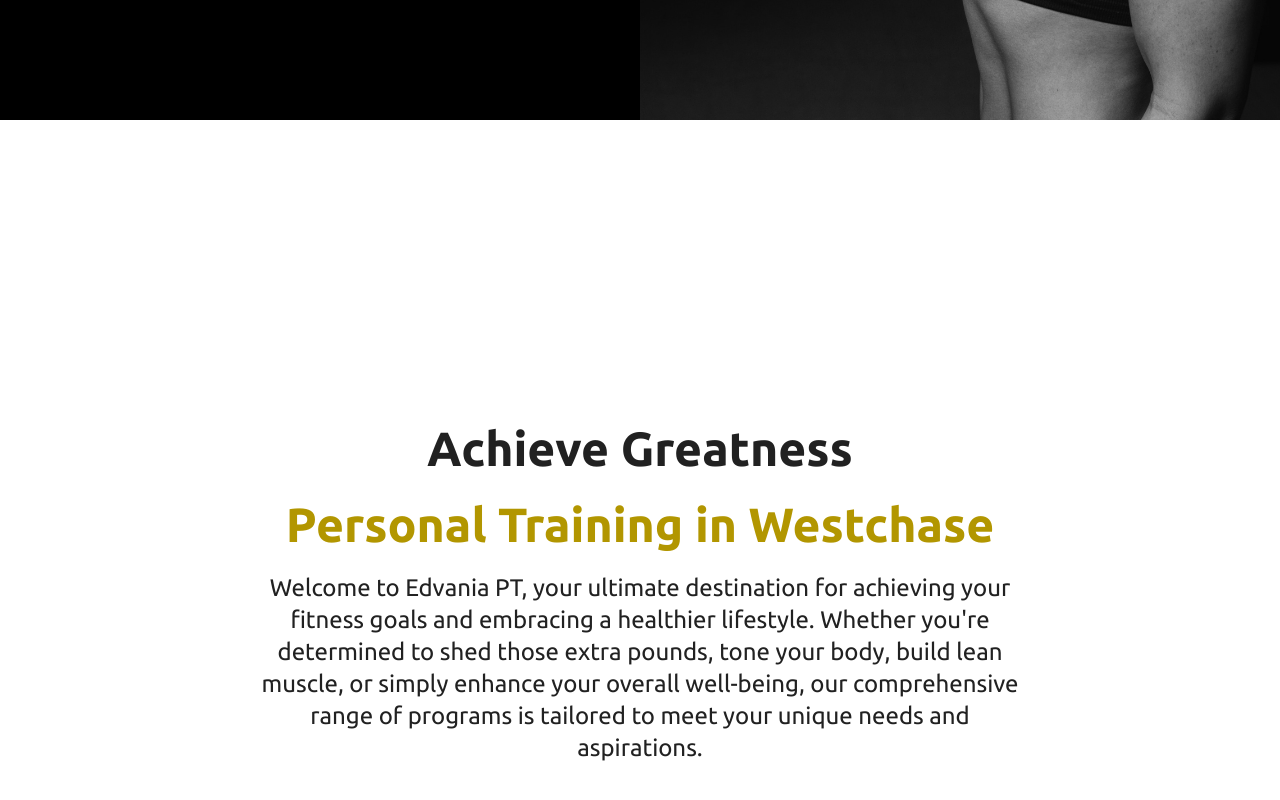
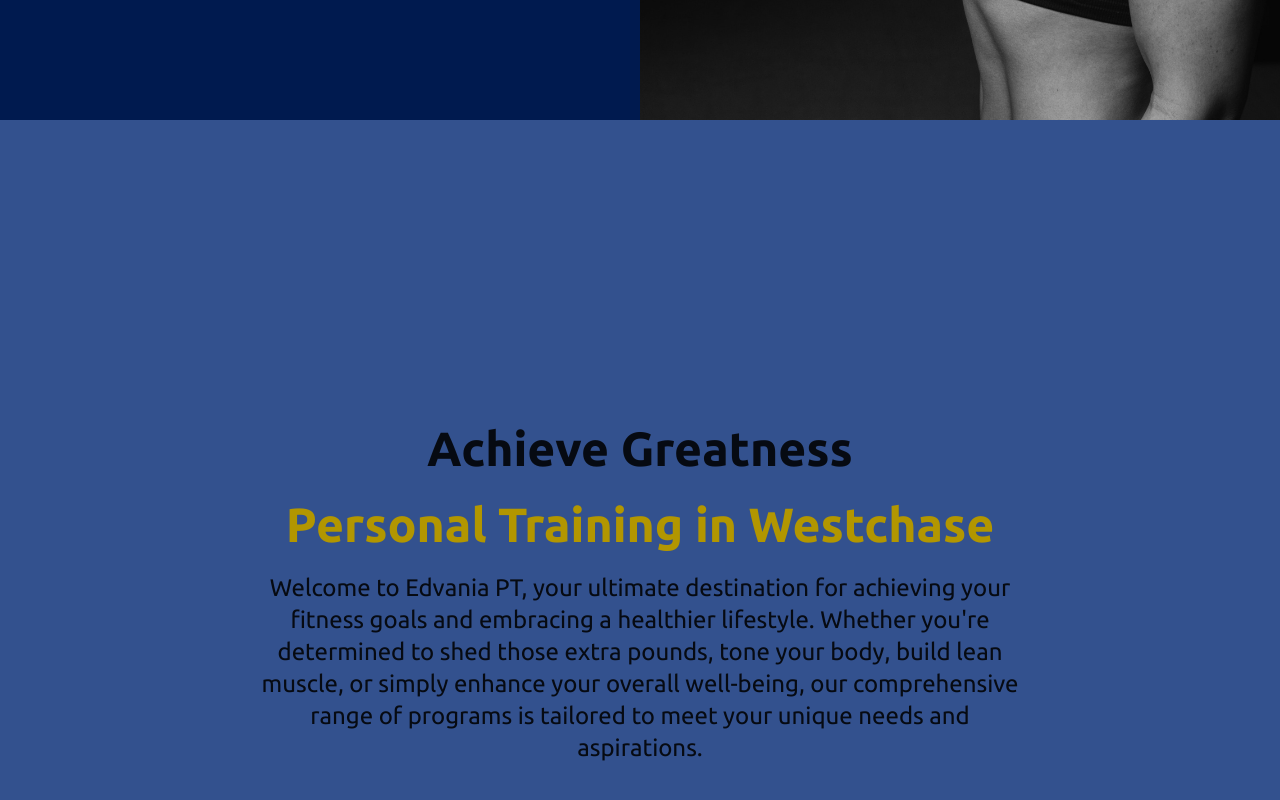
Before and after one commit to jamesdev4you/newpersonaltraining, a React (Create React App) app: page / in a window 1280 px wide. Shown: the part 680-1480 px from the top of the page. Built offline with nearby package versions, Linux system fonts and the light colour scheme.

Commit message:
colors + logo

```diff
--- a/package.json
+++ b/package.json
@@ -6,7 +6,7 @@
     "@emotion/react": "^11.11.1",
     "@emotion/styled": "^11.11.0",
     "@mui/icons-material": "^5.11.16",
-    "@mui/material": "^5.13.4",
+    "@mui/material": "^5.13.5",
     "@testing-library/jest-dom": "^5.16.5",
     "@testing-library/react": "^13.4.0",
     "@testing-library/user-event": "^13.5.0",
--- a/src/App.js
+++ b/src/App.js
@@ -1,5 +1,5 @@
 import React from "react";
-import './index.css';
+import "./index.css";
 import { createTheme, ThemeProvider } from "@mui/material/styles";
 import Menu from "./primary_component/Menu";
 import Home from "./primary_component/Home";
@@ -10,9 +10,9 @@
     pillRadius: 50,
   },
   palette: {
-    primary: { main: "#000000" },
+    primary: { main: "#002672" },
     secondary: {
-      main: "#fff",
+      main: "#002672",
     },
     error: { main: "#ffd700" },
   },
@@ -23,7 +23,7 @@
     <ThemeProvider theme={theme}>
       <Menu />
       <Home />
-      <Footer/>
+      <Footer />
     </ThemeProvider>
   );
 }
--- a/src/primary_component/Menu.js
+++ b/src/primary_component/Menu.js
@@ -13,7 +13,7 @@
 import Toolbar from "@mui/material/Toolbar";
 import Button from "@mui/material/Button";
 import Logo from "../assets/logo.png";
-import '../index.css';
+import "../index.css";
 
 const drawerWidth = 240;
 const navItems = ["Home", "About", "Services", "Testimonials", "Contact"];
@@ -30,12 +30,14 @@
       onClick={handleDrawerToggle}
       sx={{ textAlign: "center", backgroundColor: "primary.main" }}
     >
-      <img src={Logo} alt="yooo"style={{ height: "75px", width: "150px" }} />
+      <img src={Logo} alt="yooo" style={{ height: "75px", width: "150px" }} />
       <Divider sx={{ backgroundColor: "primary.main" }} />
       <List>
         {navItems.map((item) => (
           <ListItem key={item} disablePadding>
-            <ListItemButton sx={{ textAlign: "center", color: "#fff", fontFamily: 'Ubuntu' }}>
+            <ListItemButton
+              sx={{ textAlign: "center", color: "#fff", fontFamily: "Ubuntu" }}
+            >
               <ListItemText primary={item} />
             </ListItemButton>
           </ListItem>
@@ -63,8 +65,8 @@
             alt="yooo"
             style={{
               display: { xs: "none", sm: "block" },
-              height: "70px",
-              width: "150px",
+              height: "75px",
+              width: "85px",
             }}
           />
           <Box
--- a/src/secondary_component/Header.js
+++ b/src/secondary_component/Header.js
@@ -18,7 +18,7 @@
         sx={{
           width: "50%",
           height: "100%",
-          backgroundColor: "black",
+          backgroundColor: "primary.dark",
           display: "flex",
           flexDirection: "column",
           paddingLeft: "70px",
--- a/src/secondary_component/HomeAbout.js
+++ b/src/secondary_component/HomeAbout.js
@@ -3,7 +3,7 @@
 import PersonalTraining from "../assets/personaltraining.jpg";
 import { Button } from "../custom_components/Styled";
 import Typography from "@mui/material/Typography";
-import '../index.css';
+import "../index.css";
 
 const HomeAbout = () => {
   return (
@@ -11,7 +11,7 @@
       sx={{
         height: "800px",
         width: "100%",
-        backgroundColor: "black",
+        backgroundColor: "primary.dark",
         display: "flex",
         alignItems: "center",
         justifyContent: "space-around",
@@ -38,11 +38,15 @@
             gap: "30px",
           }}
         >
-          <Typography color="white" variant="h4" sx={{fontFamily:"Ubuntu"}}>
+          <Typography color="white" variant="h4" sx={{ fontFamily: "Ubuntu" }}>
             {" "}
             Online & Individual Personal Trainer in Fareham
           </Typography>
-          <Typography color="white" variant="h6" sx={{fontFamily:"Normal", fontSize: {xl: '20px', lg: '16px'}}}>
+          <Typography
+            color="white"
+            variant="h6"
+            sx={{ fontFamily: "Normal", fontSize: { xl: "20px", lg: "16px" } }}
+          >
             {" "}
             Throughout my fitness journey, I’ve helped hundreds of people to
             improve their relationship with food and their bodies. But more than
@@ -52,7 +56,11 @@
             trainer in Fareham, I want to help you stick with a training
             programme long enough that you see real results.
           </Typography>
-          <Typography color="white" variant="h6" sx={{fontFamily:"Normal", fontSize: {xl: '20px', lg: '16px'}}}>
+          <Typography
+            color="white"
+            variant="h6"
+            sx={{ fontFamily: "Normal", fontSize: { xl: "20px", lg: "16px" } }}
+          >
             {" "}
             Throughout my fitness journey, I’ve helped hundreds of people to
             improve their relationship with food and their bodies. But more than
@@ -72,7 +80,7 @@
             backgroundImage: `url(${PersonalTraining})`,
             backgroundRepeat: "no-repeat",
             backgroundSize: "cover",
-            backgroundPosition: "right"
+            backgroundPosition: "right",
           }}
         ></Box>
       </Box>
--- a/src/secondary_component/HomeContact.js
+++ b/src/secondary_component/HomeContact.js
@@ -13,7 +13,7 @@
       sx={{
         width: "100%",
         height: "300px",
-        backgroundColor: "black",
+        backgroundColor: "primary.dark",
         display: "flex",
         flexDirection: "column",
         justifyCotent: "center",
--- a/src/secondary_component/HomeOptions.js
+++ b/src/secondary_component/HomeOptions.js
@@ -5,7 +5,7 @@
 import FitnessCenterIcon from "@mui/icons-material/FitnessCenter";
 import NoFoodIcon from "@mui/icons-material/NoFood";
 import { WhiteButton } from "../custom_components/Styled";
-import '../index.css';
+import "../index.css";
 
 const Options = [
   {
@@ -37,10 +37,16 @@
         flexDirection: "column",
         justifyContent: "start",
         alignItems: "center",
-        background: "linear-gradient(to bottom, white 90%, black 10%)",
+        background: "linear-gradient(to bottom, #33518E 90%, #001A4F 10%)",
       }}
     >
-      <Box sx={{ height: "300px", width: "100%" }}></Box>
+      <Box
+        sx={{
+          height: "300px",
+          width: "100%",
+          backgroundColor: "primary.light",
+        }}
+      ></Box>
       <Box
         sx={{
           height: "400px",
@@ -51,9 +57,14 @@
           alignItems: "center",
           gap: "20px",
           marginBottom: "50px",
+          backgroundColor: "primary.light",
         }}
       >
-        <Typography variant="h3" align="center" sx={{ fontFamily: "Ubuntu",width: "50%" }}>
+        <Typography
+          variant="h3"
+          align="center"
+          sx={{ fontFamily: "Ubuntu", width: "50%" }}
+        >
           Achieve Greatness
         </Typography>
         <Typography
@@ -63,7 +74,11 @@
         >
           Personal Training in Westchase
         </Typography>
-        <Typography variant="h5" align="center" sx={{ fontFamily: "Normal",width: "60%" }}>
+        <Typography
+          variant="h5"
+          align="center"
+          sx={{ fontFamily: "Normal", width: "60%" }}
+        >
           Welcome to Edvania PT, your ultimate destination for achieving your
           fitness goals and embracing a healthier lifestyle. Whether you're
           determined to shed those extra pounds, tone your body, build lean
@@ -75,7 +90,7 @@
       <Box
         sx={{
           height: "550px",
-          width: {lg: "80%", sm: "90%"},
+          width: { lg: "80%", sm: "90%" },
           display: "flex",
           alignItems: "start",
           justifyContent: "space-around",
@@ -85,7 +100,7 @@
           <Box
             sx={{
               height: "550px",
-              width: {lg: "31%", sm: "30%"},
+              width: { lg: "31%", sm: "30%" },
               zIndex: "1",
 
               paddingTop: "50px",
@@ -100,13 +115,25 @@
             }}
           >
             {item.logo}
-            <Typography align="center" variant="h4" sx={{fontFamily: "Ubuntu"}}>
+            <Typography
+              align="center"
+              variant="h4"
+              sx={{ fontFamily: "Ubuntu" }}
+            >
               {item.title}
             </Typography>
-            <Typography align="center" variant="h6" sx={{ fontFamily: "Normal", padding: "10px", fontSize: {xl: '20px', lg: '16px'} }}>
+            <Typography
+              align="center"
+              variant="h6"
+              sx={{
+                fontFamily: "Normal",
+                padding: "10px",
+                fontSize: { xl: "20px", lg: "16px" },
+              }}
+            >
               {item.desc}
             </Typography>
-            <WhiteButton variant="outlined" pill >
+            <WhiteButton variant="outlined" pill>
               {" "}
               Learn More
             </WhiteButton>
--- a/src/secondary_component/HomeTestimonial.js
+++ b/src/secondary_component/HomeTestimonial.js
@@ -6,7 +6,9 @@
 
 const HomeTestimonial = () => {
   return (
-    <Box sx={{ height: "1500px", width: "100%" }}>
+    <Box
+      sx={{ height: "1500px", width: "100%", backgroundColor: "primary.light" }}
+    >
       <Box
         sx={{
           width: "70%",
@@ -14,6 +16,7 @@
           margin: "auto",
           display: "flex",
           flexDirection: "column",
+          backgroundColor: "primary.light",
         }}
       >
         {" "}
@@ -24,6 +27,7 @@
             alignItems: "center",
             gap: "50px",
             marginBottom: "50px",
+            backgroundColor: "primary.light",
           }}
         >
           <Typography
@@ -51,6 +55,7 @@
             alignItems: "center",
             justifyContent: "center",
             gap: "30px",
+            backgroundColor: "primary.light",
           }}
         >
           <Box
@@ -62,6 +67,7 @@
               alignItems: "start",
               justifyContent: "space-between",
               gap: "30px",
+              backgroundColor: "primary.light",
             }}
           >
             <Box
@@ -95,6 +101,7 @@
               gap: "30px",
 
               height: { xl: "500px", lg: "300px" },
+              backgroundColor: "primary.light",
             }}
           >
             <Box
@@ -128,7 +135,7 @@
             alignItems: "center",
             justifyContent: "space-between",
             gap: "30px",
-            backgroundColor: "white",
+            backgroundColor: "primary.light",
           }}
         >
           <Box
@@ -168,7 +175,7 @@
               width: "48.4%",
               height: "180px",
               padding: "10px",
-              backgroundColor: "white",
+
               border: "1px solid black",
               borderRadius: "15px",
               boxShadow:
@@ -178,6 +185,7 @@
               alignItems: "start",
               flexDirection: "column",
               gap: "5px",
+              backgroundColor: "white",
             }}
           >
             <Typography sx={{ fontSize: "18px", fontFamily: "Ubuntu" }}>
@@ -205,7 +213,7 @@
             alignItems: "center",
             justifyContent: "space-between",
             gap: "30px",
-            backgroundColor: "white",
+            backgroundColor: "primary.light",
           }}
         >
           <Box
```
Also changed, not shown: src/assets/logo.png, 1 other file (tests, documents, lock files or other folders).
